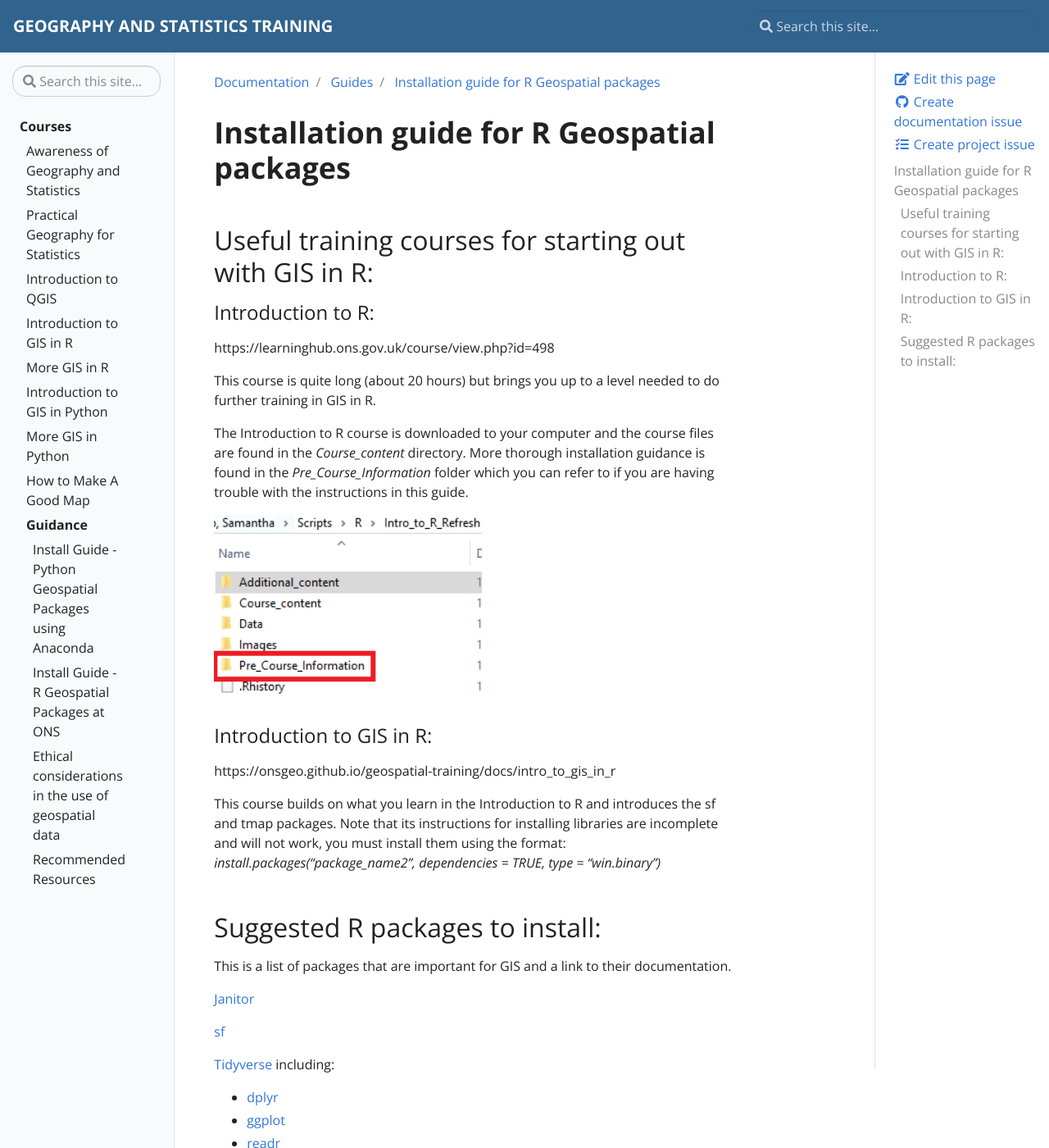
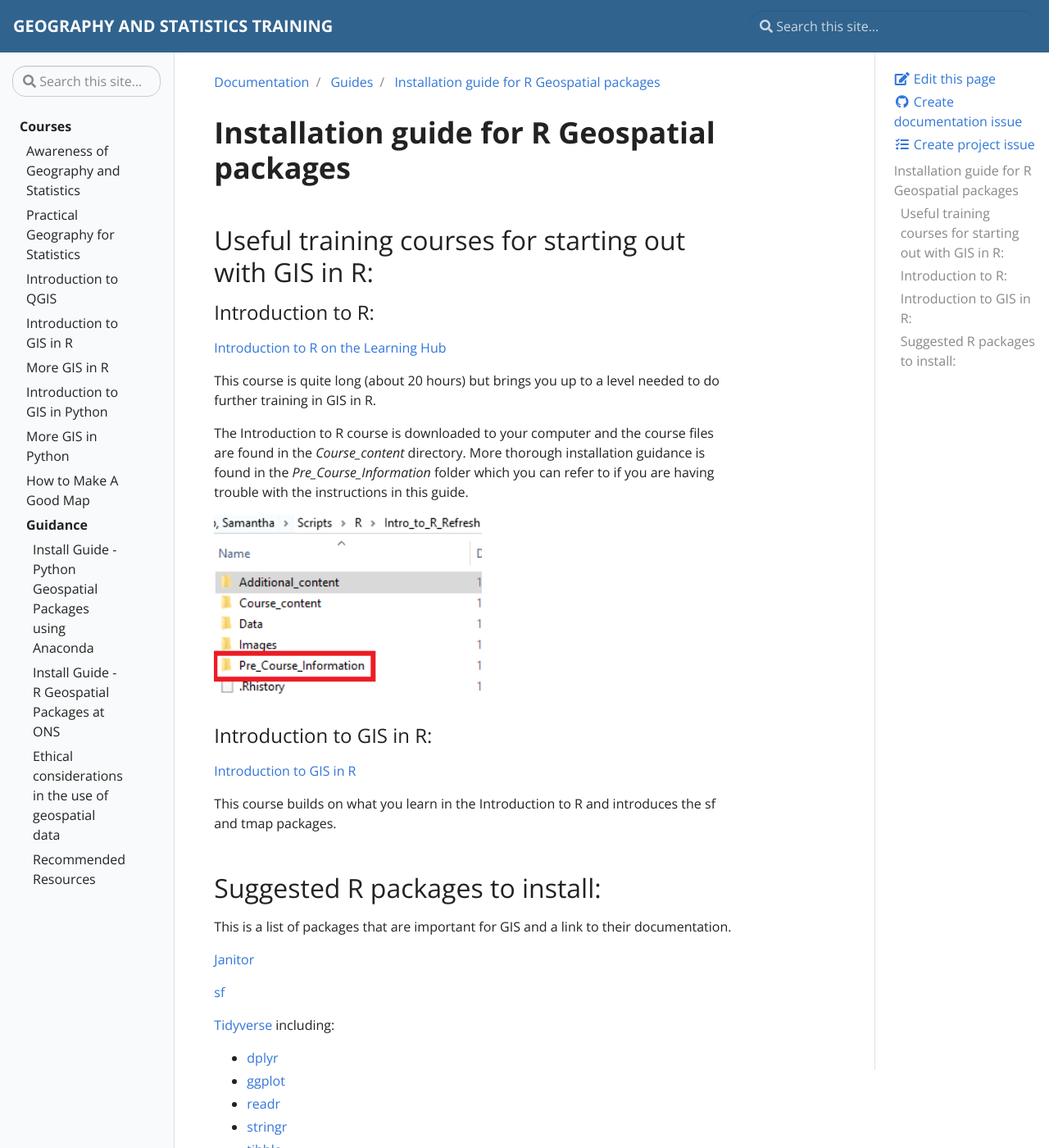
Before and after one commit to ONSgeo/geospatial-training, a Jekyll site: the page built from _docs/guides/r_install.md, in a window 1280 px wide and 1400 px high. Shown: the whole window at 82% size. Built offline with Jekyll 4.4.1, drawn with Linux system fonts in a browser that asks for light colours.

Commit message:
Update r_install.md
Small changes to hyperlinks.

```diff
--- a/_docs/guides/r_install.md
+++ b/_docs/guides/r_install.md
@@ -11,7 +11,7 @@ description: Step-by-step installation instructions for R geospatial packages.
 
 ### Introduction to R:
 
-https://learninghub.ons.gov.uk/course/view.php?id=498
+[Introduction to R on the Learning Hub](https://learninghub.ons.gov.uk/course/view.php?id=498)
 
 This course is quite long (about 20 hours) but brings you up to a level needed to do further training in GIS in R.
 
@@ -21,9 +21,9 @@ The Introduction to R course is downloaded to your computer and the course files
 
 ### Introduction to GIS in R:
 
-https://onsgeo.github.io/geospatial-training/docs/intro_to_gis_in_r
+[Introduction to GIS in R](https://onsgeo.github.io/geospatial-training/docs/intro_to_gis_in_r)
 
-This course builds on what you learn in the Introduction to R and introduces the sf and tmap packages. Note that its instructions for installing libraries are incomplete and will not work, you must install them using the format: *install.packages(“package_name2”, dependencies = TRUE, type = “win.binary”)*
+This course builds on what you learn in the Introduction to R and introduces the sf and tmap packages.
 
 
 ## Suggested R packages to install:
```
